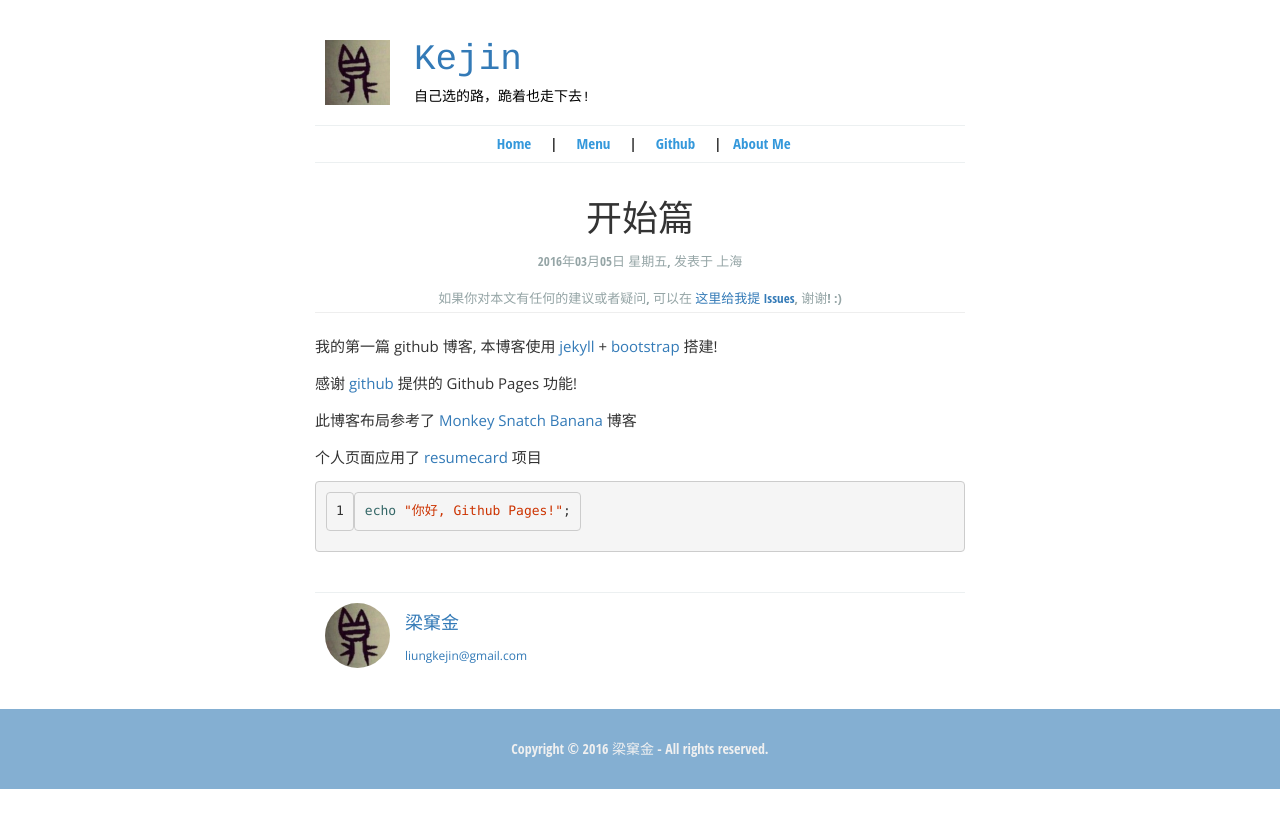
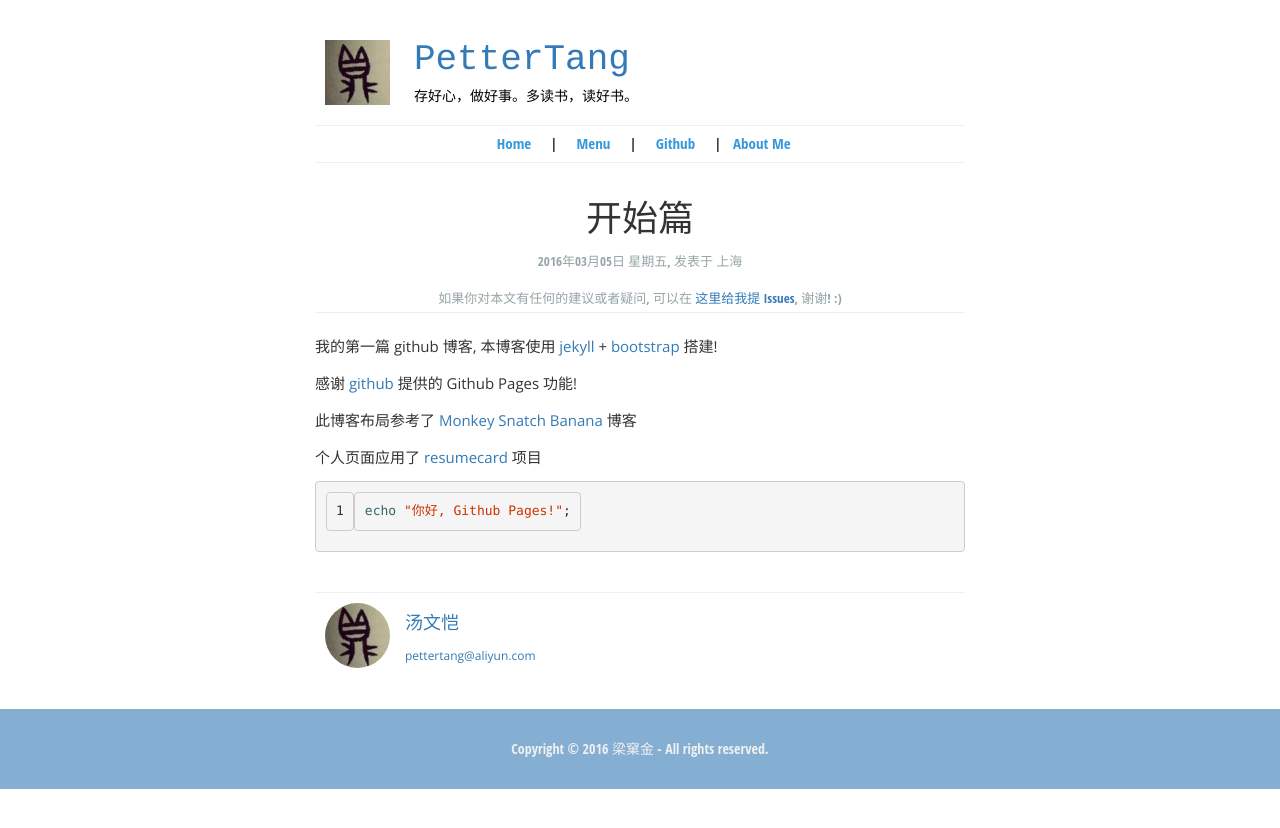
Before and after one commit to pettertang/pettertang.github.io, a Jekyll site: the page built from _posts/2016-03-04-Getting-Started.md, in a window 1280 px wide. Shown: the top 828 px of the page. Built offline with Jekyll 4.4.1, drawn with Linux system fonts in a browser that asks for light colours.

Commit message:
add my own info

```diff
--- a/_data/blog.yml
+++ b/_data/blog.yml
@@ -1,2 +1,2 @@
-title: Kejin
-description: 自己选的路，跪着也走下去!
+title: PetterTang
+description: 存好心，做好事。多读书，读好书。
--- a/_includes/post_footer.html
+++ b/_includes/post_footer.html
@@ -3,7 +3,7 @@
         <img src="/assets/img/avatar.JPG" alt="My Avatar" class="img-circle">
     </div>
     <section class="author">
-        <h4><a href="/about.html">梁窠金</a></h4>
-        <a href="mailto:liungkejin@gmail.com">liungkejin@gmail.com</a>
+        <h4><a href="/about.html">汤文恺</a></h4>
+        <a href="mailto:liungkejin@gmail.com">pettertang@aliyun.com</a>
     </section>
 </footer>
```
